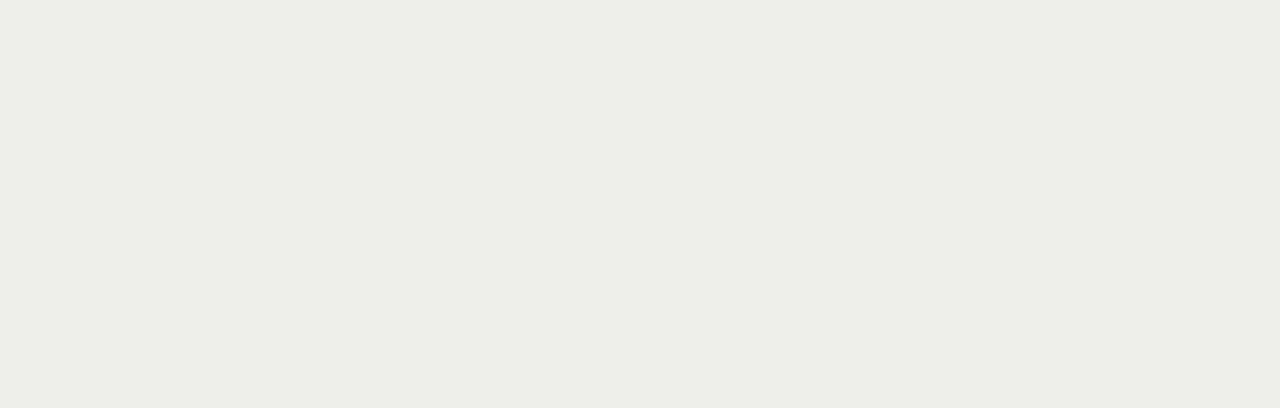
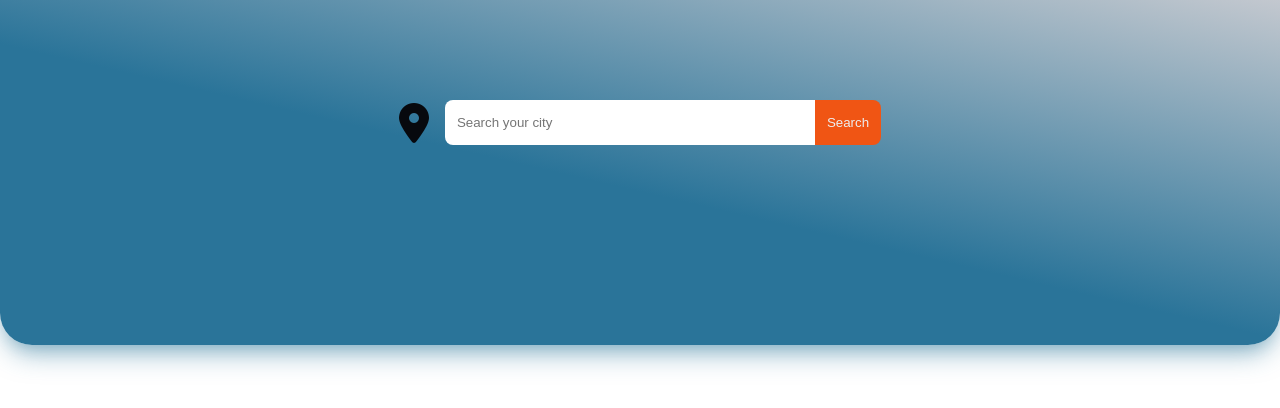
Before and after one commit to jigul9977/weather-site-js, a plain HTML site: page index.html in a window 1280 px wide. Drawn offline with Linux system fonts and the light colour scheme.

Commit message:
Creating and styling the header section of the site

```diff
--- a/assets/css/_reset.css
+++ b/assets/css/_reset.css
@@ -1,9 +1,9 @@
 :root {
-  --color-primary: #295c7c;
-  --color-secondary: #edede9;
-  --color-light: #f7ede2;
-  --color-error: #e63946;
-  --color-price: #919191;
+  --color-blue: #2a7499;
+  --color-orange: #f05514;
+  --color-light: #c3c8cf;
+  --color-yellow: #ffec53;
+  /* --color-error: #e63946; */
 }
 *,
 body,
--- a/assets/css/style.css
+++ b/assets/css/style.css
@@ -1 +1,42 @@
 @import "_reset.css";
+
+#search {
+  display: flex;
+  justify-content: center;
+  align-items: center;
+  border-radius: 0 0 32px 32px;
+  padding: 100px 0 200px;
+  background: linear-gradient(13deg, var(--color-blue) 47%, var(--color-light) 100%);
+  box-shadow: #2a749981 0px 13px 27px -5px, #2a749948 0px 8px 16px -8px;
+}
+#search > i {
+  font-size: 2.5rem;
+  margin-right: 16px;
+  cursor: pointer;
+  transition: all 0.1s ease-in;
+}
+#search > i:hover {
+  transform: scale(1.3);
+}
+#search .search-box {
+  color: var(--color-blue);
+  width: 370px;
+  height: 45px;
+  border-radius: 8px 0 0 8px;
+  border: none;
+  outline: none;
+  padding: 0 12px;
+}
+#search .search-btn {
+  background-color: var(--color-orange);
+  color: #ededed;
+  border: none;
+  height: 45px;
+  padding: 12px;
+  cursor: pointer;
+  border-radius: 0 8px 8px 0;
+  transition: all 0.1s ease-in;
+}
+#search .search-btn:hover {
+  background-color: var(--color-blue);
+}
--- a/index.html
+++ b/index.html
@@ -1,13 +1,26 @@
 <!DOCTYPE html>
 <html lang="en">
   <head>
-	<meta charset="UTF-8">
-	<meta name="viewport" content="width=device-width, initial-scale=1.0">
-	<link rel="stylesheet" href="./assets/css/style.css">
+    <meta charset="UTF-8" />
+    <meta name="viewport" content="width=device-width, initial-scale=1.0" />
+    <link
+      rel="stylesheet"
+      href="https://cdnjs.cloudflare.com/ajax/libs/font-awesome/6.5.1/css/all.min.css"
+      integrity="sha512-DTOQO9RWCH3ppGqcWaEA1BIZOC6xxalwEsw9c2QQeAIftl+Vegovlnee1c9QX4TctnWMn13TZye+giMm8e2LwA=="
+      crossorigin="anonymous"
+      referrerpolicy="no-referrer"
+    />
+    <link rel="stylesheet" href="./assets/css/style.css" />
     <title>Arash tavana | Weather Site</title>
   </head>
   <body>
-
+    <header>
+      <div id="search">
+        <i class="fa-solid fa-location-dot"></i>
+        <input class="search-box" type="text" placeholder="Search your city" />
+				<button class="search-btn">Search</button>
+      </div>
+    </header>
     <script src="./assets/js/app.js"></script>
   </body>
 </html>
```
Lines whose indentation alone changed are shown as unchanged.
